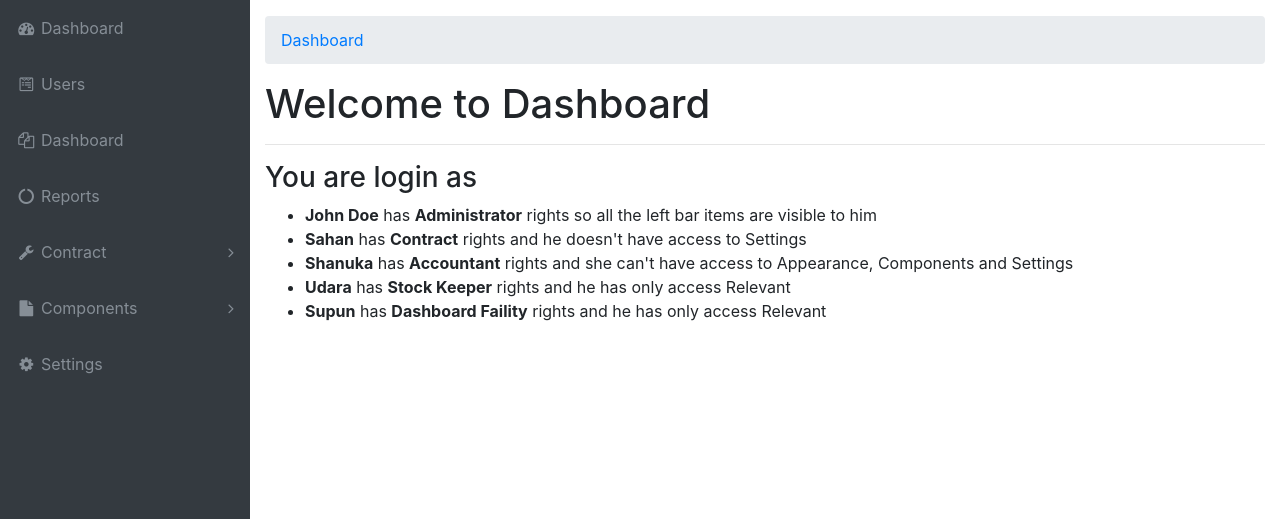
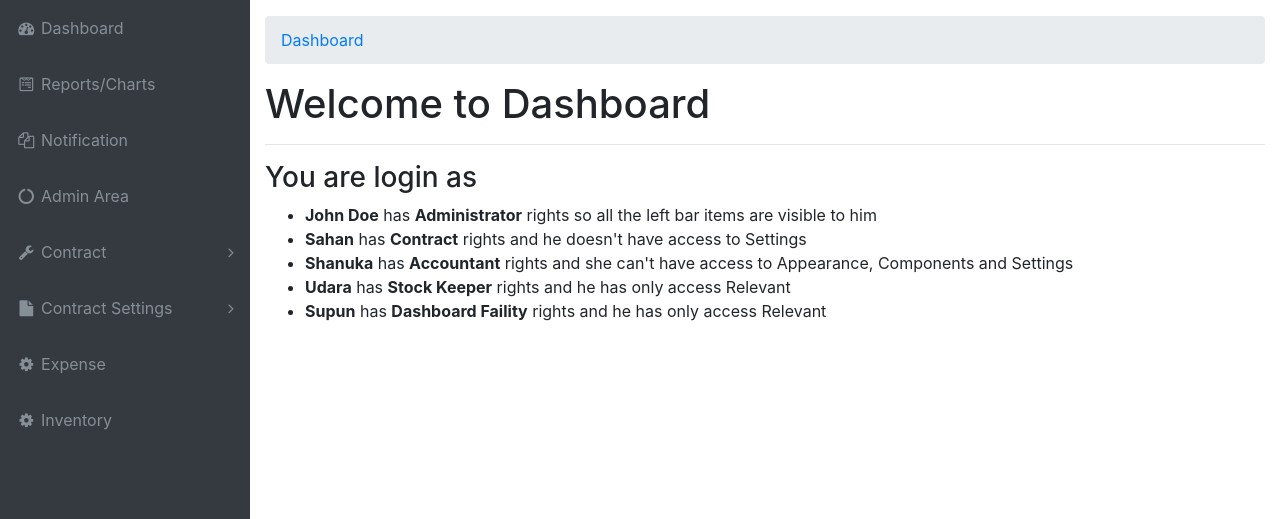
Before and after one commit to SahanDisa/W3, a PHP site: page /view/dashboard.php in a window 1280 px wide. Shown: the part 56-575 px from the top of the page. Run offline with PHP 8.4, Linux system fonts and the light colour scheme; the visitor is signed in with stand-in values (Sample User, id 1); data that the repository does not hold is empty.

Commit message:
Update left_sidebar.php

```diff
--- a/v2.0/view/left_sidebar.php
+++ b/v2.0/view/left_sidebar.php
@@ -15,24 +15,24 @@
         <li class="nav-item" data-toggle="tooltip" data-placement="right" title="Charts">
           <a class="nav-link" href="login/register_view.php">
             <i class="fa fa-fw fa fa-wpforms"></i>
-            <span class="nav-link-text">Users</span>
+            <span class="nav-link-text">Reports/Charts</span>
           </a>
         </li>
 		<?php
 		//only visible to admin and owner
-		if($_SESSION['user_role_id'] != 4){?>
+		if($_SESSION['user_role_id'] == 1){?>
 
 			 <li class="nav-item" data-toggle="tooltip" data-placement="right" title="Charts">
 			  <a class="nav-link" href="#">
 				<i class="fa fa-fw fa fa-copy"></i>
-				<span class="nav-link-text">Dashboard</span>
+				<span class="nav-link-text">Notification</span>
 			  </a>
 			</li>
 
 			<li class="nav-item" data-toggle="tooltip" data-placement="right" title="Tables">
 			  <a class="nav-link" href="#">
 				<i class="fa fa-fw fa-circle-o-notch"></i>
-				<span class="nav-link-text">Reports</span>
+				<span class="nav-link-text">Admin Area</span>
 			  </a>
 			</li>
 
@@ -40,7 +40,7 @@
 
 		<?php
 		//only visible to admin and owner
-		if(($_SESSION['user_role_id'] == 1) || $_SESSION['user_role_id'] == 2 ){?>
+		if($_SESSION['user_role_id'] == 1 || $_SESSION['user_role_id'] == 2 ){?>
 
         <li class="nav-item" data-toggle="tooltip" data-placement="right" title="Components">
           <a class="nav-link nav-link-collapse collapsed" data-toggle="collapse" href="#collapseComponents" data-parent="#exampleAccordion">
@@ -49,42 +49,51 @@
           </a>
           <ul class="sidenav-second-level collapse" id="collapseComponents">
             <li>
-              <a href="#">Themes</a>
-            </li>
-            <li>
-              <a href="#">Menus</a>
+              <a href="#">Contract</a>
             </li>
           </ul>
         </li>
         <li class="nav-item" data-toggle="tooltip" data-placement="right" title="Example Pages">
           <a class="nav-link nav-link-collapse collapsed" data-toggle="collapse" href="#collapseExamplePages" data-parent="#exampleAccordion">
             <i class="fa fa-fw fa-file"></i>
-            <span class="nav-link-text">Components</span>
+            <span class="nav-link-text">Contract Settings</span>
           </a>
           <ul class="sidenav-second-level collapse" id="collapseExamplePages">
             <li>
-              <a href="#">Login Page</a>
+              <a href="#">Add Contract</a>
             </li>
             <li>
-              <a href="#">Registration Page</a>
+              <a href="#">View Contract</a>
             </li>
             <li>
-              <a href="#">Forgot Password Page</a>
+              <a href="#">Update Contract</a>
             </li>
             <li>
-              <a href="#">Blank Page</a>
+              <a href="#">Reference</a>
             </li>
           </ul>
         </li>
 
 		<?php } ?>
 		<?php
-		//only visible to admin
-		if($_SESSION['user_role_id'] == 1){?>
+		//only visible to admin/accountant
+		if($_SESSION['user_role_id'] == 1 || $_SESSION['user_role_id'] == 3){?>
 		<li class="nav-item" data-toggle="tooltip" data-placement="right" title="Link">
 			<a class="nav-link" href="#">
 				<i class="fa fa-fw fa fa-gear"></i>
-				<span class="nav-link-text">Settings</span>
+				<span class="nav-link-text">Expense</span>
+			</a>
+		</li>
+    <?php
+		}
+		?>
+    <?php
+    //only visible to admin/stock keeper
+    if($_SESSION['user_role_id'] == 1 || $_SESSION['user_role_id'] == 4){?>
+		<li class="nav-item" data-toggle="tooltip" data-placement="right" title="Link">
+			<a class="nav-link" href="#">
+				<i class="fa fa-fw fa fa-gear"></i>
+				<span class="nav-link-text">Inventory</span>
 			</a>
 		</li>
 
```
